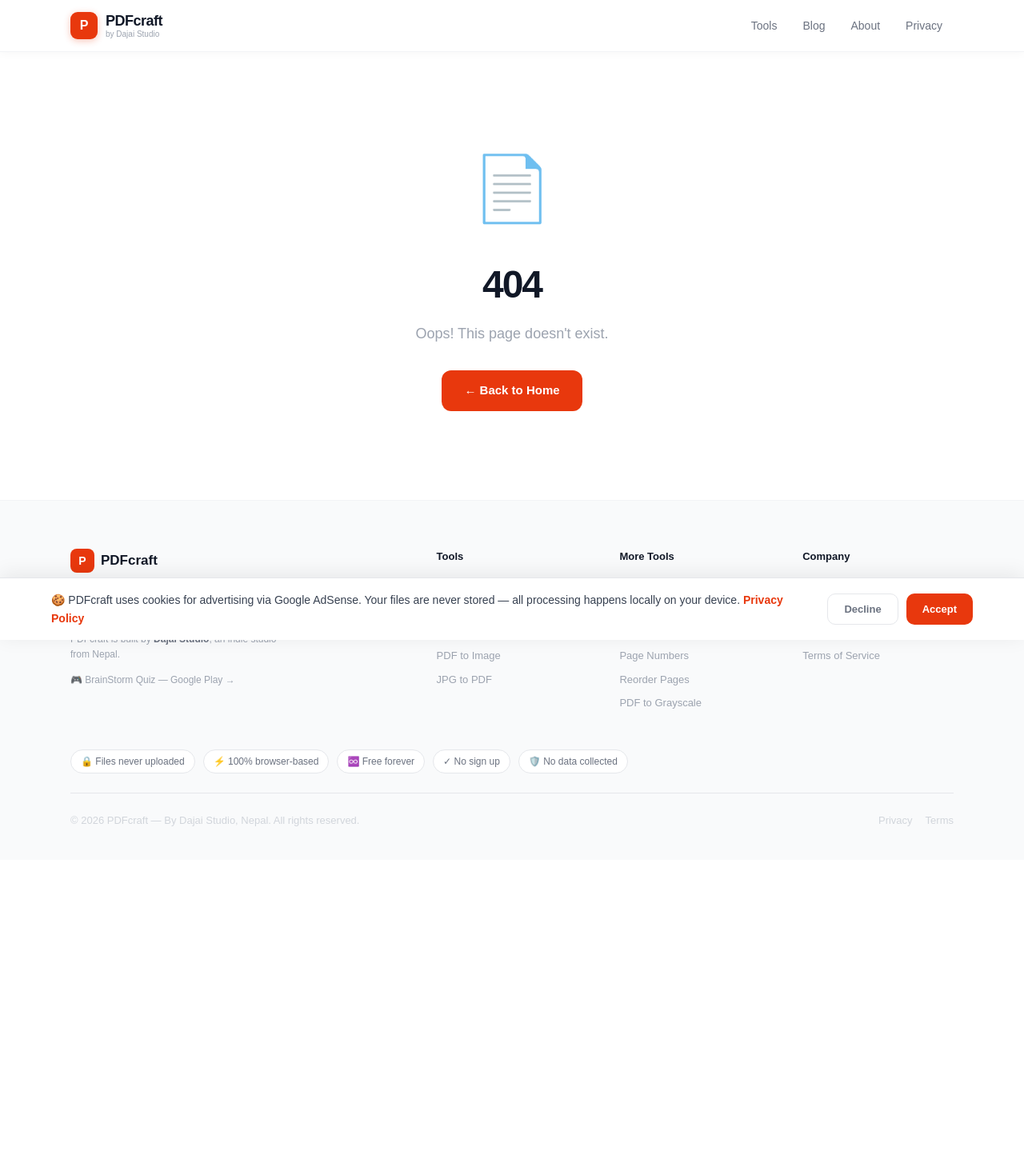
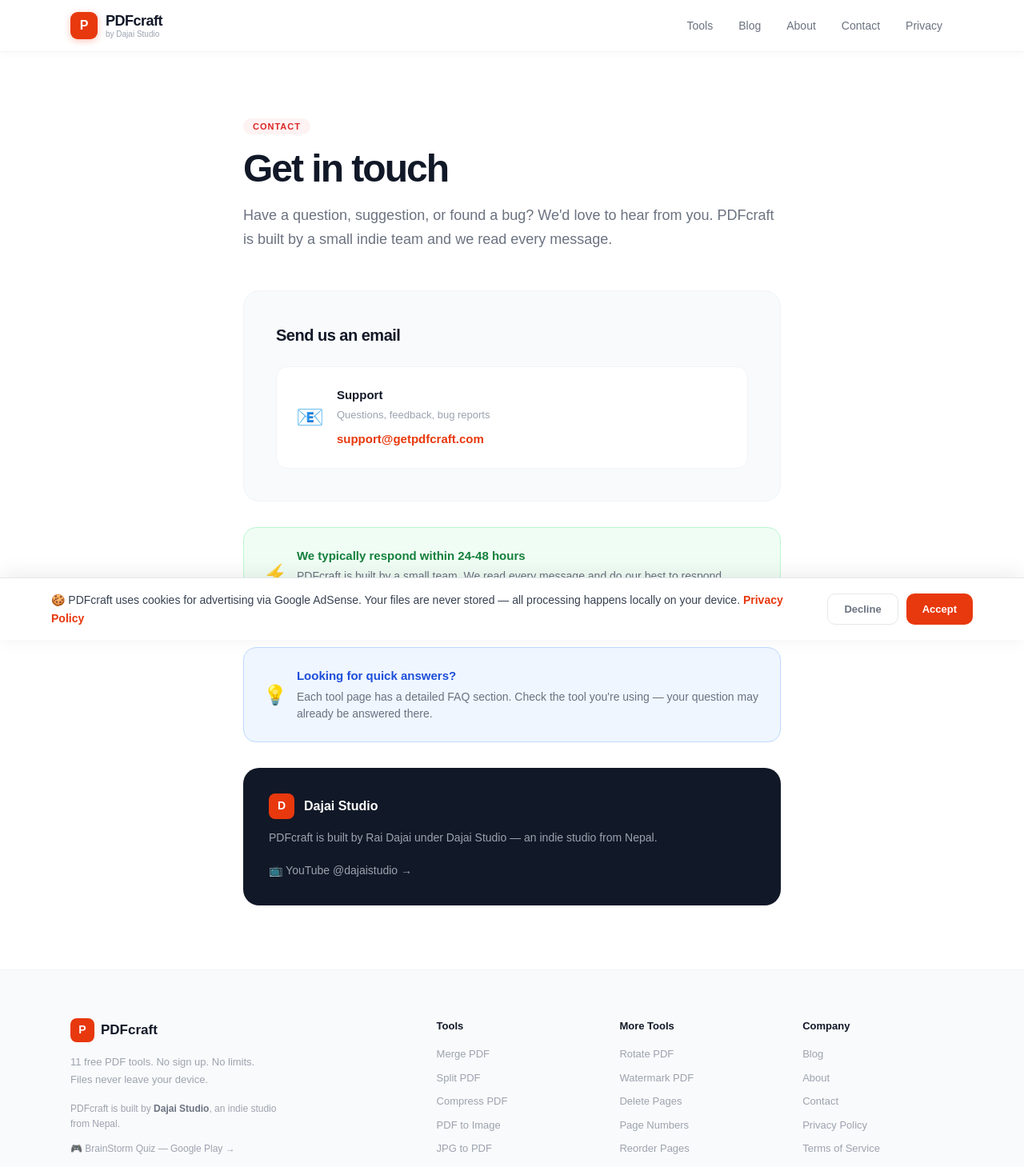
Before and after one commit to dajai98/getpdfcraft, a Next.js app: page /contact in a window 1280 px wide. Before the commit this address had no page. Shown: the top 1459 px of the page at 80% size. Before the commit the page ends 1075 px from the top, so only its background shows below. Built offline with nearby package versions, Linux system fonts and the light colour scheme.

Commit message:
add contact page, update about, fix build errors

```diff
--- a/app/about/page.js
+++ b/app/about/page.js
@@ -1,11 +1,38 @@
+
 export const metadata = {
-  title: "About PDFcraft — Free PDF Tools by Dajai Studio",
-  description: "PDFcraft is a free browser-based PDF toolkit. No uploads, no sign up, no cost. Built by Dajai Studio.",
+  title: "About PDFcraft — Built by Rai Dajai, Dajai Studio",
+  description: "PDFcraft is built by Rai Dajai, a developer from Nepal. Free browser-based PDF tools with no uploads, no sign up, no cost. Here's the story behind it.",
+};
+
+const schema = {
+  "@context": "https://schema.org",
+  "@type": "Organization",
+  "name": "Dajai Studio",
+  "url": "https://getpdfcraft.com",
+  "logo": "https://getpdfcraft.com/og.svg",
+  "founder": {
+    "@type": "Person",
+    "name": "Rai Dajai",
+    "jobTitle": "Game & Web Developer",
+    "nationality": "Nepali"
+  },
+  "description": "Dajai Studio is an indie studio from Nepal building free tools and games.",
+  "sameAs": [
+    "https://www.youtube.com/@dajaistudio",
+    "https://play.google.com/store/apps/developer?id=Dajai+Studio"
+  ]
 };
 
 export default function About() {
   return (
     <div style={{ maxWidth: 720, margin: "0 auto", padding: "80px 24px" }}>
+
+      <script
+        type="application/ld+json"
+        dangerouslySetInnerHTML={{ __html: JSON.stringify(schema) }}
+      />
+
+      {/* Header */}
       <div style={{ marginBottom: 48 }}>
         <span style={{ background: "#FEF2F2", color: "#DC2626", fontSize: 11, fontWeight: 700, padding: "4px 12px", borderRadius: 100, textTransform: "uppercase", letterSpacing: 1 }}>About</span>
         <h1 style={{ fontSize: 48, fontWeight: 800, color: "#111827", marginTop: 16, marginBottom: 16, letterSpacing: -2, lineHeight: 1.1 }}>
@@ -17,12 +44,35 @@
         </p>
       </div>
 
+      {/* Personal story */}
+      <div style={{ borderLeft: "3px solid #E8380D", paddingLeft: 24, marginBottom: 48 }}>
+        <h2 style={{ fontSize: 22, fontWeight: 800, color: "#111827", marginBottom: 20, letterSpacing: -0.5 }}>
+          Why I built PDFcraft
+        </h2>
+        <div style={{ display: "flex", flexDirection: "column", gap: 16, fontSize: 16, color: "#374151", lineHeight: 1.8 }}>
+          <p>Hi, I'm Rai Dajai — a developer from Nepal, currently working in Saudi Arabia.</p>
+          <p>I built PDFcraft because I was frustrated with how most PDF tools work. Almost every site I tried asked me to upload my files to their servers, create an account, or pay after a few uses. I didn't want that.</p>
+          <p>I just wanted simple PDF tools that respected privacy.</p>
+          <p>So I built PDFcraft differently.</p>
+          <p>PDFcraft works entirely in your browser. Your files never leave your device. Nothing is uploaded to a server, no account is required, and no one can see your documents. Open the tool, use it, and move on.</p>
+          <p>I also wanted it to stay truly free. Many PDF websites start free, then slowly lock features behind subscriptions or usage limits. PDFcraft is built with a different philosophy — free forever, no tricks, no forced sign-ups, and no artificial limits.</p>
+          <p>My journey into development has been unconventional. I left college in 2019 when COVID disrupted everything. Since then, I've been learning by building — experimenting with game development, Android apps, and web projects alongside friends.</p>
+          <p>Most of my work is published under Dajai Studio, where I build Android games and apps. One of my projects, BrainStorm Quiz, is available on Google Play.</p>
+          <p>PDFcraft is my first serious web project, and I'm proud of it.</p>
+          <p>This project is still growing. I'm continuing to improve the tools, add new features, and make the experience faster and more private over time. My goal is simple:</p>
+          <p style={{ fontWeight: 700, color: "#111827", fontSize: 17 }}>Build useful tools that people can trust.</p>
+          <p>Thanks for using PDFcraft.</p>
+          <p style={{ fontWeight: 700, color: "#111827" }}>— Rai Dajai 🇳🇵</p>
+        </div>
+      </div>
+
+      {/* Core values */}
       <div style={{ display: "flex", flexDirection: "column", gap: 24, marginBottom: 48 }}>
         {[
           {
             icon: "🔒",
             title: "Your files never leave your device",
-            desc: "Every single tool on PDFcraft runs entirely inside your browser. When you upload a PDF, it never touches any server — it is processed in your device's memory and downloaded straight back to you. We physically cannot see your files even if we wanted to.",
+            desc: "Every tool on PDFcraft runs entirely inside your browser. When you select a PDF, it never touches any server — it is processed in your device's memory and downloaded straight back to you. We physically cannot see your files even if we wanted to.",
           },
           {
             icon: "⚡",
@@ -45,22 +95,34 @@
         ))}
       </div>
 
+      {/* Dajai Studio */}
       <div style={{ background: "#111827", borderRadius: 20, padding: 40, color: "white", marginBottom: 40 }}>
         <div style={{ display: "flex", alignItems: "center", gap: 12, marginBottom: 16 }}>
           <div style={{ width: 36, height: 36, background: "#E8380D", borderRadius: 8, display: "flex", alignItems: "center", justifyContent: "center", fontWeight: 800, fontSize: 16 }}>D</div>
           <span style={{ fontWeight: 700, fontSize: 18 }}>Dajai Studio</span>
         </div>
-        <p style={{ fontSize: 15, color: "#9ca3af", lineHeight: 1.7 }}>
-          PDFcraft is built by Dajai Studio, an indie studio from Nepal.
-          We also build mobile apps and games like BrainStorm Quiz on Google Play.
+        <p style={{ fontSize: 15, color: "#9ca3af", lineHeight: 1.7, marginBottom: 20 }}>
+          Dajai Studio is an indie studio from Nepal. We build free tools and games —
+          PDFcraft for the web, and Android apps like BrainStorm Quiz on Google Play.
         </p>
+        <a
+          href="https://www.youtube.com/@dajaistudio"
+          target="_blank"
+          rel="noopener noreferrer"
+          style={{ display: "inline-flex", alignItems: "center", gap: 8, background: "#E8380D", color: "white", textDecoration: "none", padding: "10px 20px", borderRadius: 10, fontWeight: 600, fontSize: 14 }}
+        >
+          📺 YouTube @dajaistudio
+        </a>
       </div>
 
+      {/* Legal note */}
       <div style={{ background: "#FEF2F2", border: "1px solid #fecaca", borderRadius: 16, padding: 24 }}>
         <p style={{ fontSize: 14, color: "#6b7280", lineHeight: 1.7, margin: 0 }}>
           <strong style={{ color: "#111827" }}>Legal note:</strong> PDFcraft is provided as-is for personal and professional use.
           We are not responsible for misuse of the tools or any data loss. Always keep backups of important documents.
-          By using PDFcraft you agree to our Privacy Policy and Terms of Service.
+          By using PDFcraft you agree to our{" "}
+          <a href="/privacy" style={{ color: "#E8380D" }}>Privacy Policy</a> and{" "}
+          <a href="/terms" style={{ color: "#E8380D" }}>Terms of Service</a>.
         </p>
       </div>
     </div>
--- /dev/null
+++ b/app/contact/page.js
@@ -0,0 +1,84 @@
+export const metadata = {
+  title: "Contact PDFcraft — Get in Touch",
+  description: "Have a question, suggestion, or found a bug? Contact the PDFcraft team at support@getpdfcraft.com",
+};
+
+export default function Contact() {
+  return (
+    <div style={{ maxWidth: 720, margin: "0 auto", padding: "80px 24px" }}>
+
+      {/* Header */}
+      <div style={{ marginBottom: 48 }}>
+        <span style={{ background: "#FEF2F2", color: "#DC2626", fontSize: 11, fontWeight: 700, padding: "4px 12px", borderRadius: 100, textTransform: "uppercase", letterSpacing: 1 }}>Contact</span>
+        <h1 style={{ fontSize: 48, fontWeight: 800, color: "#111827", marginTop: 16, marginBottom: 16, letterSpacing: -2, lineHeight: 1.1 }}>
+          Get in touch
+        </h1>
+        <p style={{ fontSize: 18, color: "#6b7280", lineHeight: 1.7 }}>
+          Have a question, suggestion, or found a bug? We'd love to hear from you.
+          PDFcraft is built by a small indie team and we read every message.
+        </p>
+      </div>
+
+      {/* Contact card */}
+      <div style={{ background: "#f9fafb", border: "1px solid #f3f4f6", borderRadius: 20, padding: 40, marginBottom: 32 }}>
+        <h2 style={{ fontSize: 20, fontWeight: 800, color: "#111827", marginBottom: 24, letterSpacing: -0.5 }}>
+          Send us an email
+        </h2>
+        <div style={{ background: "white", border: "1px solid #f3f4f6", borderRadius: 14, padding: 24, display: "flex", alignItems: "center", gap: 16 }}>
+          <div style={{ fontSize: 28, flexShrink: 0 }}>📧</div>
+          <div>
+            <p style={{ fontWeight: 700, color: "#111827", fontSize: 15, marginBottom: 4 }}>Support</p>
+            <p style={{ fontSize: 13, color: "#9ca3af", marginBottom: 8 }}>Questions, feedback, bug reports</p>
+            <a
+              href="mailto:support@getpdfcraft.com"
+              style={{ color: "#E8380D", fontWeight: 600, fontSize: 15, textDecoration: "none" }}
+            >
+              support@getpdfcraft.com
+            </a>
+          </div>
+        </div>
+      </div>
+
+      {/* Response time */}
+      <div style={{ background: "#F0FDF4", border: "1px solid #bbf7d0", borderRadius: 16, padding: 24, marginBottom: 32 }}>
+        <div style={{ display: "flex", alignItems: "center", gap: 12 }}>
+          <span style={{ fontSize: 24 }}>⚡</span>
+          <div>
+            <p style={{ fontWeight: 700, color: "#15803D", fontSize: 15, marginBottom: 4 }}>We typically respond within 24-48 hours</p>
+            <p style={{ fontSize: 14, color: "#6b7280", margin: 0 }}>PDFcraft is built by a small team. We read every message and do our best to respond quickly.</p>
+          </div>
+        </div>
+      </div>
+
+      {/* FAQ tip */}
+      <div style={{ background: "#EFF6FF", border: "1px solid #bfdbfe", borderRadius: 16, padding: 24, marginBottom: 32 }}>
+        <div style={{ display: "flex", alignItems: "center", gap: 12 }}>
+          <span style={{ fontSize: 24 }}>💡</span>
+          <div>
+            <p style={{ fontWeight: 700, color: "#1d4ed8", fontSize: 15, marginBottom: 4 }}>Looking for quick answers?</p>
+            <p style={{ fontSize: 14, color: "#6b7280", margin: 0 }}>Each tool page has a detailed FAQ section. Check the tool you're using — your question may already be answered there.</p>
+          </div>
+        </div>
+      </div>
+
+      {/* Studio info */}
+      <div style={{ background: "#111827", borderRadius: 20, padding: 32, color: "white" }}>
+        <div style={{ display: "flex", alignItems: "center", gap: 12, marginBottom: 12 }}>
+          <div style={{ width: 32, height: 32, background: "#E8380D", borderRadius: 8, display: "flex", alignItems: "center", justifyContent: "center", fontWeight: 800, fontSize: 14 }}>D</div>
+          <span style={{ fontWeight: 700, fontSize: 16 }}>Dajai Studio</span>
+        </div>
+        <p style={{ fontSize: 14, color: "#9ca3af", lineHeight: 1.7, marginBottom: 16 }}>
+          PDFcraft is built by Rai Dajai under Dajai Studio — an indie studio from Nepal.
+        </p>
+        <a
+          href="https://www.youtube.com/@dajaistudio"
+          target="_blank"
+          rel="noopener noreferrer"
+          style={{ fontSize: 14, color: "#9ca3af", textDecoration: "none" }}
+        >
+          📺 YouTube @dajaistudio →
+        </a>
+      </div>
+    </div>
+  );
+}
--- a/app/page.js
+++ b/app/page.js
@@ -1,19 +1,18 @@
-"use client";
 import Link from "next/link";
 import { AdLeaderboard } from "@/components/ui/Ads";
 
 const tools = [
-  { icon: "⊕", name: "Merge PDF", desc: "Combine multiple PDFs into one file.", href: "/tools/merge-pdf", bg: "#FEF2F2", color: "#DC2626", border: "#fecaca" },
-  { icon: "⊘", name: "Split PDF", desc: "Split a PDF into separate pages or ranges.", href: "/tools/split-pdf", bg: "#FFF7ED", color: "#EA580C", border: "#fed7aa" },
-  { icon: "◎", name: "Compress PDF", desc: "Reduce PDF size without losing quality.", href: "/tools/compress-pdf", bg: "#FEFCE8", color: "#CA8A04", border: "#fde68a" },
-  { icon: "◈", name: "PDF to Image", desc: "Convert PDF pages to JPG or PNG.", href: "/tools/pdf-to-image", bg: "#F0FDF4", color: "#16A34A", border: "#bbf7d0" },
-  { icon: "↻", name: "Rotate PDF", desc: "Fix page orientation in one click.", href: "/tools/rotate-pdf", bg: "#EFF6FF", color: "#2563EB", border: "#bfdbfe" },
-  { icon: "✎", name: "Watermark PDF", desc: "Add a custom text watermark.", href: "/tools/watermark-pdf", bg: "#FAF5FF", color: "#9333EA", border: "#e9d5ff" },
-  { icon: "🖼️", name: "JPG to PDF", desc: "Convert images to PDF instantly.", href: "/tools/jpg-to-pdf", bg: "#FEF2F2", color: "#DC2626", border: "#fecaca" },
-  { icon: "🗑️", name: "Delete Pages", desc: "Remove unwanted pages from PDF.", href: "/tools/delete-pages", bg: "#FFF7ED", color: "#EA580C", border: "#fed7aa" },
-  { icon: "#", name: "Page Numbers", desc: "Add page numbers to your PDF.", href: "/tools/add-page-numbers", bg: "#F0FDF4", color: "#16A34A", border: "#bbf7d0" },
-  { icon: "↕", name: "Reorder Pages", desc: "Rearrange PDF pages in any order.", href: "/tools/reorder-pages", bg: "#FAF5FF", color: "#9333EA", border: "#e9d5ff" },
-  { icon: "◑", name: "PDF to Grayscale", desc: "Convert color PDF to black and white.", href: "/tools/pdf-to-grayscale", bg: "#F9FAFB", color: "#374151", border: "#e5e7eb" },
+  { icon: "⊕", name: "Merge PDF", desc: "Combine multiple PDFs into one file.", href: "/tools/merge-pdf", bg: "#FEF2F2", color: "#DC2626" },
+  { icon: "⊘", name: "Split PDF", desc: "Split a PDF into separate pages or ranges.", href: "/tools/split-pdf", bg: "#FFF7ED", color: "#EA580C" },
+  { icon: "◎", name: "Compress PDF", desc: "Reduce PDF size without losing quality.", href: "/tools/compress-pdf", bg: "#FEFCE8", color: "#CA8A04" },
+  { icon: "◈", name: "PDF to Image", desc: "Convert PDF pages to JPG or PNG.", href: "/tools/pdf-to-image", bg: "#F0FDF4", color: "#16A34A" },
+  { icon: "↻", name: "Rotate PDF", desc: "Fix page orientation in one click.", href: "/tools/rotate-pdf", bg: "#EFF6FF", color: "#2563EB" },
+  { icon: "✎", name: "Watermark PDF", desc: "Add a custom text watermark.", href: "/tools/watermark-pdf", bg: "#FAF5FF", color: "#9333EA" },
+  { icon: "🖼️", name: "JPG to PDF", desc: "Convert images to PDF instantly.", href: "/tools/jpg-to-pdf", bg: "#FEF2F2", color: "#DC2626" },
+  { icon: "🗑️", name: "Delete Pages", desc: "Remove unwanted pages from PDF.", href: "/tools/delete-pages", bg: "#FFF7ED", color: "#EA580C" },
+  { icon: "#", name: "Page Numbers", desc: "Add page numbers to your PDF.", href: "/tools/add-page-numbers", bg: "#F0FDF4", color: "#16A34A" },
+  { icon: "↕", name: "Reorder Pages", desc: "Rearrange PDF pages in any order.", href: "/tools/reorder-pages", bg: "#FAF5FF", color: "#9333EA" },
+  { icon: "◑", name: "PDF to Grayscale", desc: "Convert color PDF to black and white.", href: "/tools/pdf-to-grayscale", bg: "#F9FAFB", color: "#374151" },
 ];
 
 const features = [
@@ -25,6 +24,24 @@
 export default function HomePage() {
   return (
     <div style={{ background: "white" }}>
+
+      <style>{`
+        .tool-card {
+          background: white;
+          border: 1px solid #f3f4f6;
+          border-radius: 18px;
+          padding: 24px;
+          cursor: pointer;
+          height: 100%;
+          transition: box-shadow 0.2s, transform 0.2s, border-color 0.2s;
+        }
+        .tool-card:hover {
+          box-shadow: 0 8px 28px rgba(0,0,0,0.08);
+          transform: translateY(-3px);
+          border-color: #e5e7eb;
+        }
+      `}</style>
+
       {/* Hero */}
       <section style={{ maxWidth: 1152, margin: "0 auto", padding: "80px 24px 70px", textAlign: "center" }}>
         <div style={{ display: "inline-flex", alignItems: "center", gap: 6, background: "#FEF2F2", color: "#DC2626", fontSize: 12, fontWeight: 700, padding: "6px 14px", borderRadius: 100, marginBottom: 28, textTransform: "uppercase", letterSpacing: 0.8, border: "1px solid #fecaca" }}>
@@ -63,10 +80,7 @@
           <div style={{ display: "grid", gridTemplateColumns: "repeat(auto-fill, minmax(240px, 1fr))", gap: 16 }}>
             {tools.map(tool => (
               <Link key={tool.name} href={tool.href} style={{ textDecoration: "none" }}>
-                <div style={{ background: "white", border: "1px solid #f3f4f6", borderRadius: 18, padding: 24, cursor: "pointer", transition: "all 0.2s", height: "100%" }}
-                  onMouseEnter={e => { e.currentTarget.style.boxShadow = "0 8px 28px rgba(0,0,0,0.08)"; e.currentTarget.style.transform = "translateY(-3px)"; e.currentTarget.style.borderColor = tool.border; }}
-                  onMouseLeave={e => { e.currentTarget.style.boxShadow = "none"; e.currentTarget.style.transform = "translateY(0)"; e.currentTarget.style.borderColor = "#f3f4f6"; }}
-                >
+                <div className="tool-card">
                   <div style={{ width: 52, height: 52, background: tool.bg, borderRadius: 14, display: "flex", alignItems: "center", justifyContent: "center", fontSize: 24, marginBottom: 18, color: tool.color }}>{tool.icon}</div>
                   <h3 style={{ fontWeight: 700, fontSize: 16, color: "#111827", marginBottom: 8 }}>{tool.name}</h3>
                   <p style={{ fontSize: 13, color: "#9ca3af", lineHeight: 1.6, margin: 0 }}>{tool.desc}</p>
--- a/components/ui/Footer.js
+++ b/components/ui/Footer.js
@@ -72,6 +72,7 @@
               {[
                 ["Blog", "/blog"],
                 ["About", "/about"],
+                ["Contact", "/contact"],
                 ["Privacy Policy", "/privacy"],
                 ["Terms of Service", "/terms"],
               ].map(([n, h]) => (
@@ -92,7 +93,7 @@
         <div style={{ borderTop: "1px solid #e5e7eb", paddingTop: 24, display: "flex", justifyContent: "space-between", alignItems: "center", flexWrap: "wrap", gap: 12 }}>
           <p style={{ fontSize: 13, color: "#d1d5db" }}>© 2026 PDFcraft — By Dajai Studio, Nepal. All rights reserved.</p>
           <div style={{ display: "flex", gap: 16 }}>
-            {[["Privacy", "/privacy"], ["Terms", "/terms"]].map(([n, h]) => (
+            {[["Privacy", "/privacy"], ["Terms", "/terms"], ["Contact", "/contact"]].map(([n, h]) => (
               <Link key={n} href={h} style={{ fontSize: 13, color: "#d1d5db", textDecoration: "none" }}>{n}</Link>
             ))}
           </div>
--- a/components/ui/Navbar.js
+++ b/components/ui/Navbar.js
@@ -23,7 +23,7 @@
         </Link>
 
         <div style={{ display: "flex", alignItems: "center", gap: 4 }}>
-          {[["Tools", "/#tools"], ["Blog", "/blog"], ["About", "/about"], ["Privacy", "/privacy"]].map(([name, href]) => (
+          {[["Tools", "/#tools"], ["Blog", "/blog"], ["About", "/about"], ["Contact", "/contact"], ["Privacy", "/privacy"]].map(([name, href]) => (
             <Link key={name} href={href} style={{
               fontSize: 14, color: "#6b7280", textDecoration: "none",
               fontWeight: 500, padding: "8px 14px", borderRadius: 8,
```
